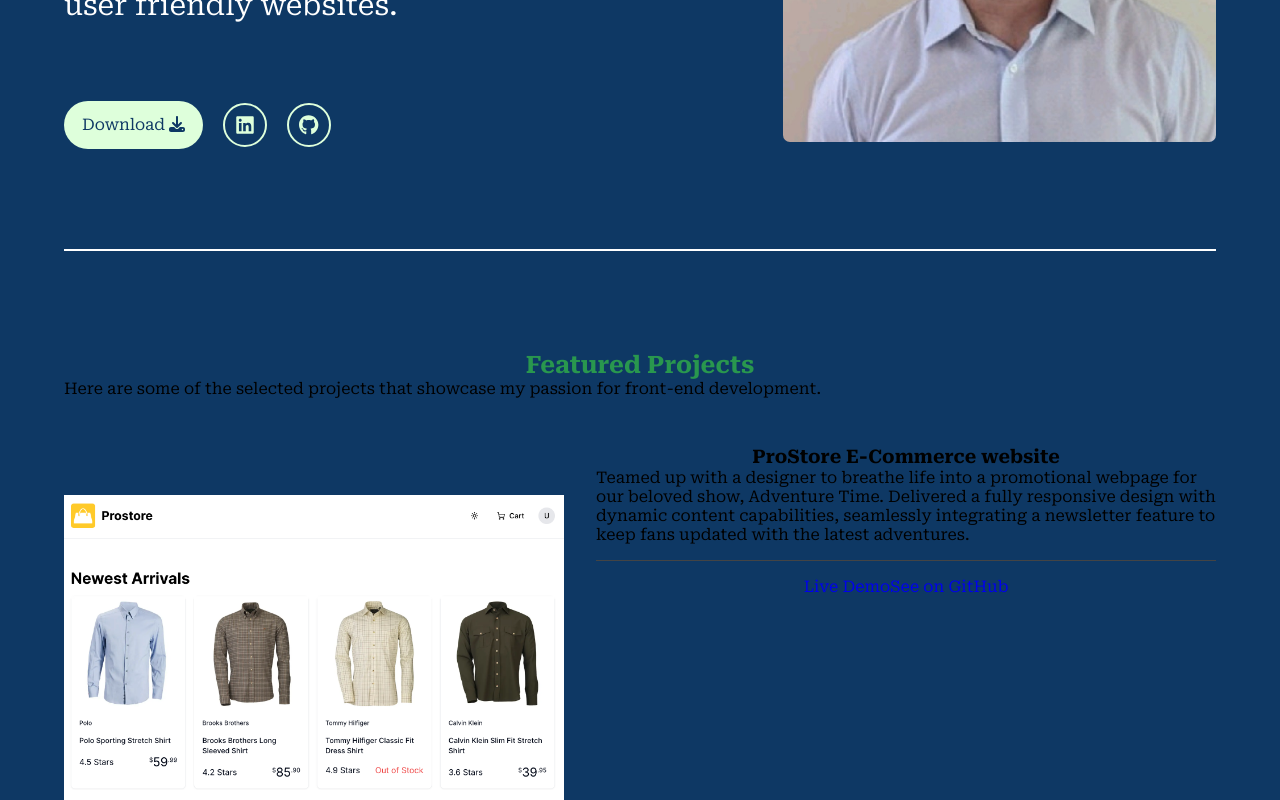
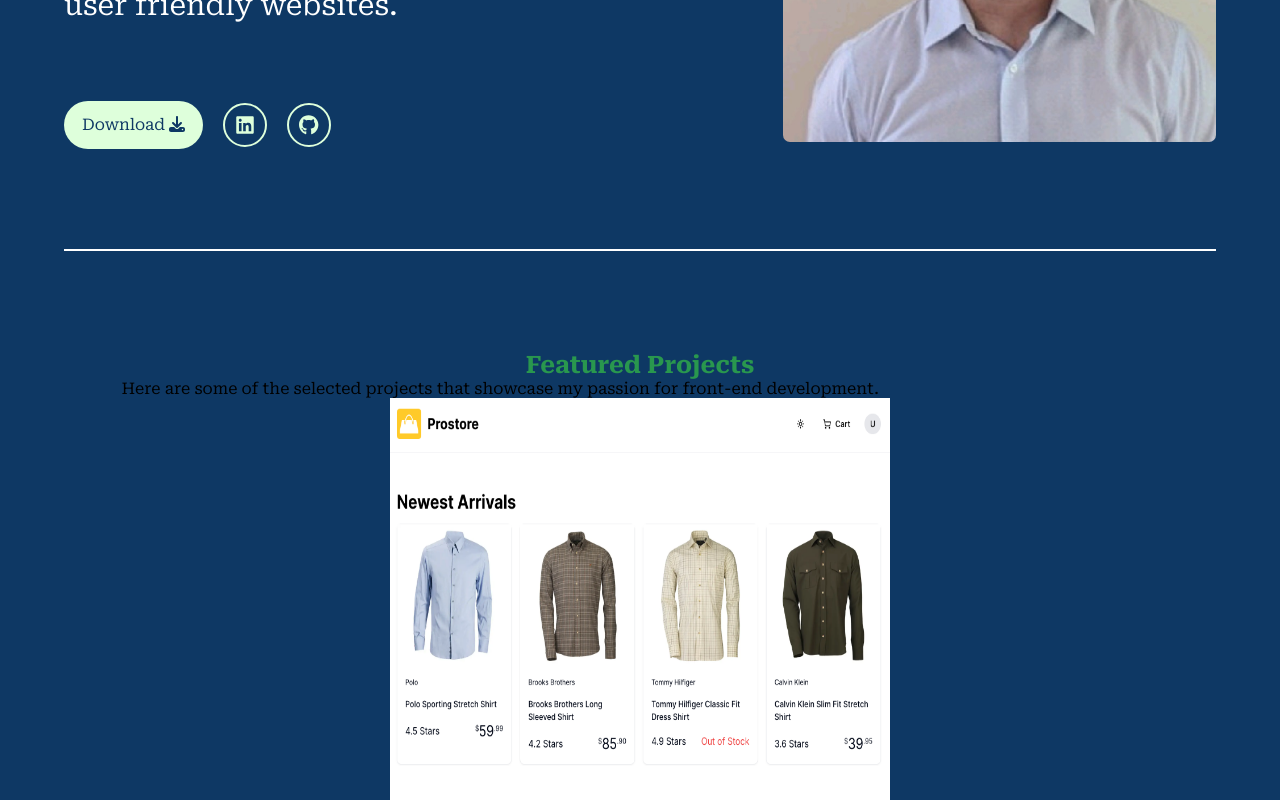
Before and after one commit to Nazar1us/portfolio, a React (Vite) app: page / in a window 1280 px wide. Shown: the part 520-1320 px from the top of the page. Built offline with nearby package versions, Linux system fonts and the light colour scheme; a web font is replaced by a local one.

Commit message:
ProjectCard
Created subComponent to render dummy data from json

```diff
--- /dev/null
+++ b/data/projects.json
@@ -0,0 +1,26 @@
+[
+  {
+    "id": 1,
+    "title": "ProStore E-Commerce website",
+    "description": "Teamed up with a designer to breathe life into a promotional webpage for our beloved show, Adventure Time. Delivered a fully responsive design with dynamic content capabilities, seamlessly integrating a newsletter feature to keep fans updated with the latest adventures.",
+    "image": "ecommerce.png",
+    "liveDemo": "https://shop-store-nine.vercel.app/",
+    "github": "https://github.com/Nazar1us/shop-store"
+  },
+  {
+    "id": 2,
+    "title": "Another Cool Project",
+    "description": "Built a cool app that does amazing things!",
+    "image": "burger.png",
+    "liveDemo": "https://coolproject.vercel.app/",
+    "github": "https://github.com/Nazar1us/coolproject"
+  },
+  {
+    "id": 3,
+    "title": "Portfolio Website",
+    "description": "Created a personal portfolio to showcase my work and skills.",
+    "image": "portfolio.png",
+    "liveDemo": "https://portfolio.vercel.app/",
+    "github": "https://github.com/Nazar1us/portfolio"
+  }
+]
--- /dev/null
+++ b/src/components/Portfolio/Home/HomePortfolio.jsx
@@ -0,0 +1,71 @@
+import { FontAwesomeIcon } from "@fortawesome/react-fontawesome";
+import myPhoto from "../../../../public/myPhotos/myPhoto.jpeg";
+import styles from "./Home.module.css";
+import { faGithub, faLinkedin } from "@fortawesome/free-brands-svg-icons";
+import { faDownload } from "@fortawesome/free-solid-svg-icons";
+import Projects from "../Projects/Projects";
+
+const HomePortfolio = () => {
+  return (
+    <div className={styles.homeWrapper}>
+      <div className="container">
+        <section className={styles["personal-info"]}>
+          <div className={styles["hero-info"]}>
+            <h1 className={styles.initial}>
+              HI, I AM <br /> <span>NAZARIY LAHOIDA.</span>
+            </h1>
+            <p className={styles.moto}>
+              Front-end developer passionate about building accessible and user
+              friendly websites.
+            </p>
+            <div className={styles["personal-links"]}>
+              <a
+                href="/public/myPhotos/myPhoto.jpeg"
+                download={myPhoto}
+                className={styles.myResume}
+              >
+                Download <FontAwesomeIcon icon={faDownload} size="1x" />
+              </a>
+              <a
+                href="https://www.linkedin.com/in/nazariy-lahoida-a417911b8/"
+                target="_blank"
+                referrerPolicy="no-referrer"
+              >
+                <FontAwesomeIcon
+                  icon={faLinkedin}
+                  size="lg"
+                  className={styles.faLinkedin}
+                  width={50}
+                  height={50}
+                />
+              </a>
+              <a
+                href="https://github.com/Nazar1us"
+                target="_blank"
+                referrerPolicy="no-referrer"
+              >
+                <FontAwesomeIcon
+                  icon={faGithub}
+                  size="lg"
+                  className={styles.faGithub}
+                />
+              </a>
+            </div>
+          </div>
+          <div className={styles["hero-image"]}>
+            <a
+              href="https://www.linkedin.com/in/nazariy-lahoida-a417911b8/"
+              rel="noopener noreferrer"
+              target="_blank"
+            >
+              <img src={myPhoto} alt="My photo" className={styles.image} />
+            </a>
+          </div>
+        </section>
+        <Projects />
+      </div>
+    </div>
+  );
+};
+
+export default HomePortfolio;
--- /dev/null
+++ b/src/components/Portfolio/ProjectCard/ProjectCard.jsx
@@ -0,0 +1,57 @@
+import styles from "./ProjectCard.module.css";
+import PropTypes from "prop-types";
+
+const ProjectCard = ({ project }) => {
+  return (
+    <>
+      <article className={styles.project}>
+        <div className={styles["project-image"]}>
+          <img
+            src={`/projects/${project.image}`}
+            alt={project.title}
+            width={500}
+            height={500}
+          />
+        </div>
+
+        <div className={styles["project-details"]}>
+          <h3>{project.title}</h3>
+          <p>{project.description}</p>
+
+          <div className={styles["project-info"]}></div>
+          <div className={styles["projects-links"]}>
+            <a
+              href={project.liveDemo}
+              className="live-demo"
+              target="_blank"
+              referrerPolicy="no-referrer"
+            >
+              Live Demo
+            </a>
+            <a
+              href={project.github}
+              className="github-link"
+              target="_blank"
+              referrerPolicy="no-referrer"
+            >
+              See on GitHub
+            </a>
+          </div>
+        </div>
+      </article>
+    </>
+  );
+};
+
+ProjectCard.propTypes = {
+  project: PropTypes.shape({
+    id: PropTypes.number.isRequired,
+    title: PropTypes.string.isRequired,
+    description: PropTypes.string.isRequired,
+    liveDemo: PropTypes.string.isRequired,
+    github: PropTypes.string.isRequired,
+    image: PropTypes.any.isRequired,
+  }).isRequired,
+};
+
+export default ProjectCard;
--- /dev/null
+++ b/src/components/Portfolio/Projects/Projects.jsx
@@ -0,0 +1,23 @@
+import styles from "./Projects.module.css";
+import projects from "../../../../data/projects.json";
+import ProjectCard from "../ProjectCard/ProjectCard";
+
+const Projects = () => {
+  return (
+    <div className="container">
+      <section className={styles.projects}>
+        <h1>Featured Projects</h1>
+        <p>
+          Here are some of the selected projects that showcase my passion for
+          front-end development.
+        </p>
+
+        {projects.map((project) => (
+          <ProjectCard key={project.id} project={project} />
+        ))}
+      </section>
+    </div>
+  );
+};
+
+export default Projects;
--- a/src/pages/Home.jsx
+++ b/src/pages/Home.jsx
@@ -1,70 +1,11 @@
-import { FontAwesomeIcon } from "@fortawesome/react-fontawesome";
-import myPhoto from "../../public/myPhotos/myPhoto.jpeg";
-import styles from "./Home.module.css";
-import { faGithub, faLinkedin } from "@fortawesome/free-brands-svg-icons";
-import { faDownload } from "@fortawesome/free-solid-svg-icons";
-import Projects from "./Projects";
+import HomePortfolio from "../components/Portfolio/Home/HomePortfolio";
+// import Projects from "../components/Portfolio/Projects/Projects";
 
 const Home = () => {
   return (
-    <div className={styles.homeWrapper}>
-      <div className="container">
-        <section className={styles["personal-info"]}>
-          <div className={styles["hero-info"]}>
-            <h1 className={styles.initial}>
-              HI, I AM <br /> <span>NAZARIY LAHOIDA.</span>
-            </h1>
-            <p className={styles.moto}>
-              Front-end developer passionate about building accessible and user
-              friendly websites.
-            </p>
-            <div className={styles["personal-links"]}>
-              <a
-                href="/public/myPhotos/myPhoto.jpeg"
-                download={myPhoto}
-                className={styles.myResume}
-              >
-                Download <FontAwesomeIcon icon={faDownload} size="1x" />
-              </a>
-              <a
-                href="https://www.linkedin.com/in/nazariy-lahoida-a417911b8/"
-                target="_blank"
-                referrerPolicy="no-referrer"
-              >
-                <FontAwesomeIcon
-                  icon={faLinkedin}
-                  size="lg"
-                  className={styles.faLinkedin}
-                  width={50}
-                  height={50}
-                />
-              </a>
-              <a
-                href="https://github.com/Nazar1us"
-                target="_blank"
-                referrerPolicy="no-referrer"
-              >
-                <FontAwesomeIcon
-                  icon={faGithub}
-                  size="lg"
-                  className={styles.faGithub}
-                />
-              </a>
-            </div>
-          </div>
-          <div className={styles["hero-image"]}>
-            <a
-              href="https://www.linkedin.com/in/nazariy-lahoida-a417911b8/"
-              rel="noopener noreferrer"
-              target="_blank"
-            >
-              <img src={myPhoto} alt="My photo" className={styles.image} />
-            </a>
-          </div>
-        </section>
-      </div>
-      <Projects />
-    </div>
+    <>
+      <HomePortfolio />
+    </>
   );
 };
 
```
Also changed, not shown: src/App.jsx (+16 -18 lines), public/projects/burger.png (renamed from public/projects/Screenshot 2025-04-19 at 11.10.11 PM.png), src/components/Portfolio/Home/Home.module.css (renamed from src/pages/Home.module.css), src/components/Portfolio/ProjectCard/ProjectCard.module.css (added), src/components/Portfolio/Projects/Projects.module.css (renamed from src/pages/Projects.module.css).
